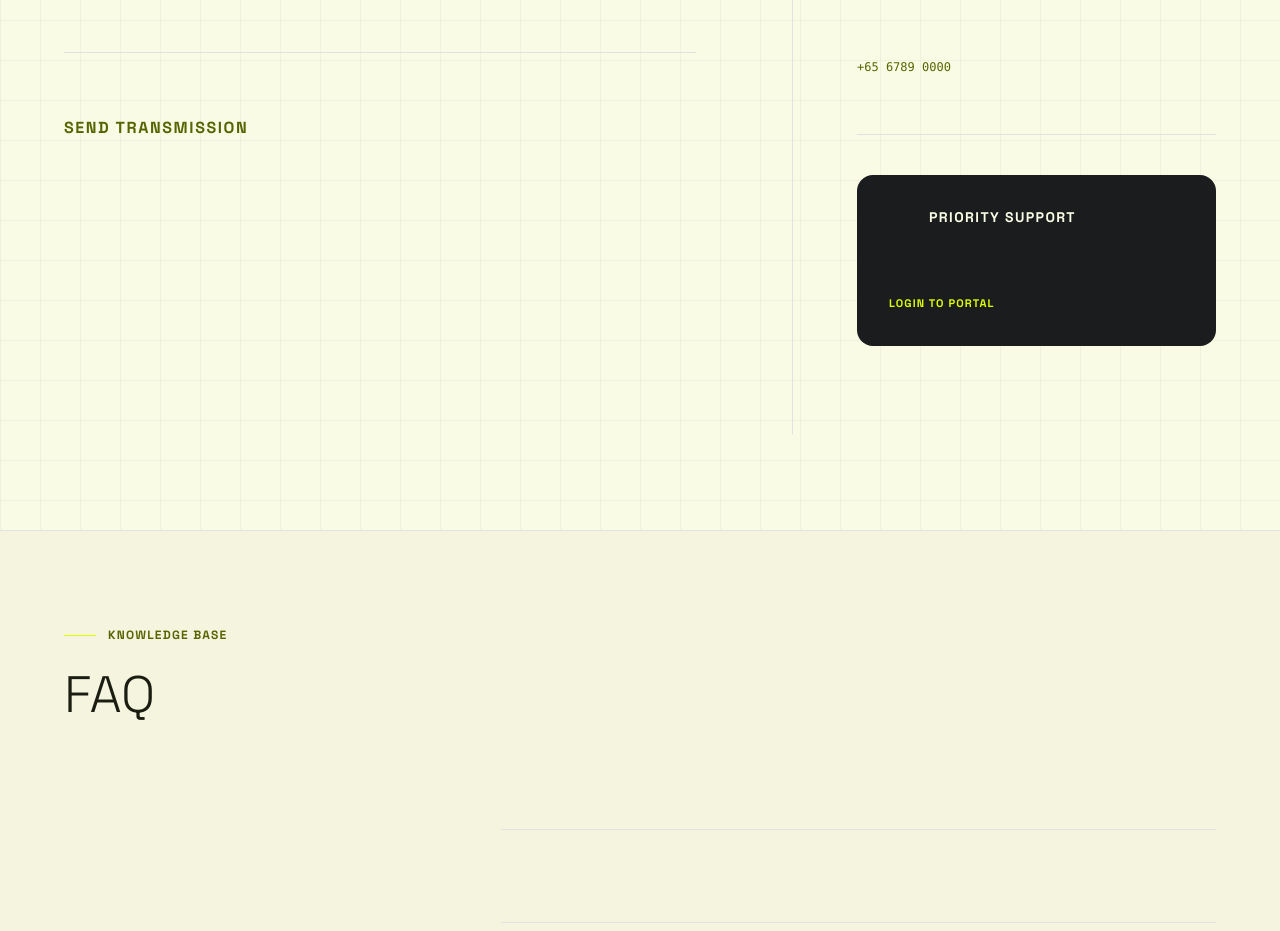
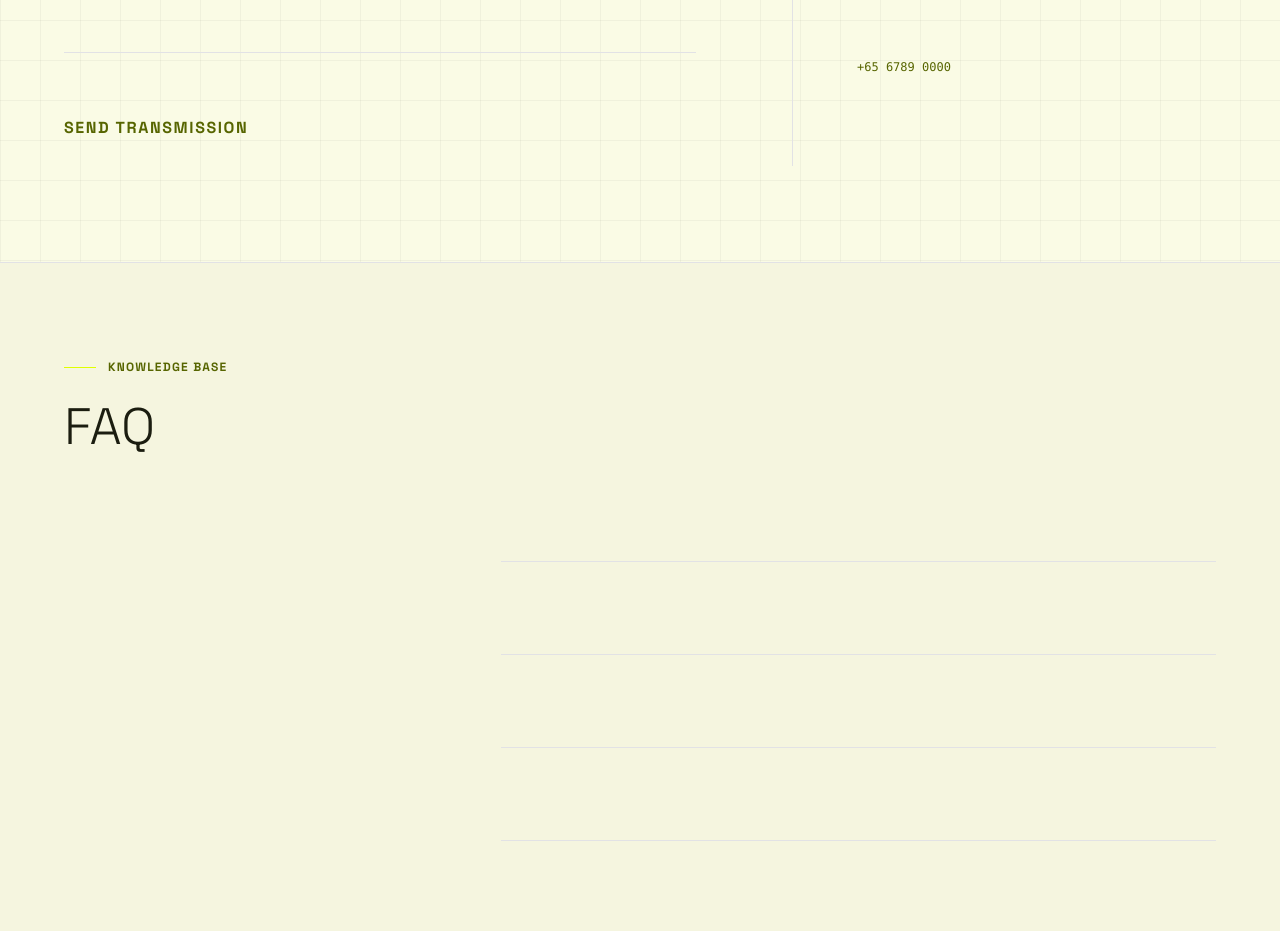
Before and after one commit to kishanganesh07/Demo, a React (Vite) app: page /contact in a window 1280 px wide. Shown: the part 1220-2151 px from the top of the page. Built offline with nearby package versions, Linux system fonts and the light colour scheme.

Commit message:
feat: add contact page with inquiry form and office location details

```diff
--- a/src/pages/Contact.jsx
+++ b/src/pages/Contact.jsx
@@ -289,26 +289,7 @@ export default function Contact() {
 
             {/* Priority Support CTA */}
             <FadeIn direction="up" delay={0.3}>
-              <div className="mt-14 pt-10 border-t border-secondary-fixed">
-                <div className="rounded-2xl p-8 text-surface" style={{ background: '#1A1C1E' }}>
-                  <div className="flex items-start gap-4 mb-5">
-                    <span className="material-symbols-outlined text-2xl flex-shrink-0" style={{ color: '#dfff00' }}>support_agent</span>
-                    <div>
-                      <h4 className="font-bold uppercase text-sm tracking-widest mb-1">Priority Support</h4>
-                      <p className="text-xs leading-relaxed" style={{ color: 'rgba(242,242,220,0.6)' }}>
-                        Dedicated L3 engineers available 24/7 for managed service accounts.
-                      </p>
-                    </div>
-                  </div>
-                  <a
-                    href="#"
-                    className="inline-flex items-center gap-2 font-bold uppercase text-[11px] tracking-widest hover:gap-4 transition-all duration-200"
-                    style={{ color: '#dfff00' }}
-                  >
-                    Login to Portal <span className="material-symbols-outlined text-base">key</span>
-                  </a>
-                </div>
-              </div>
+
 
               {/* Direct contact */}
               <div className="mt-8 space-y-4">
```
